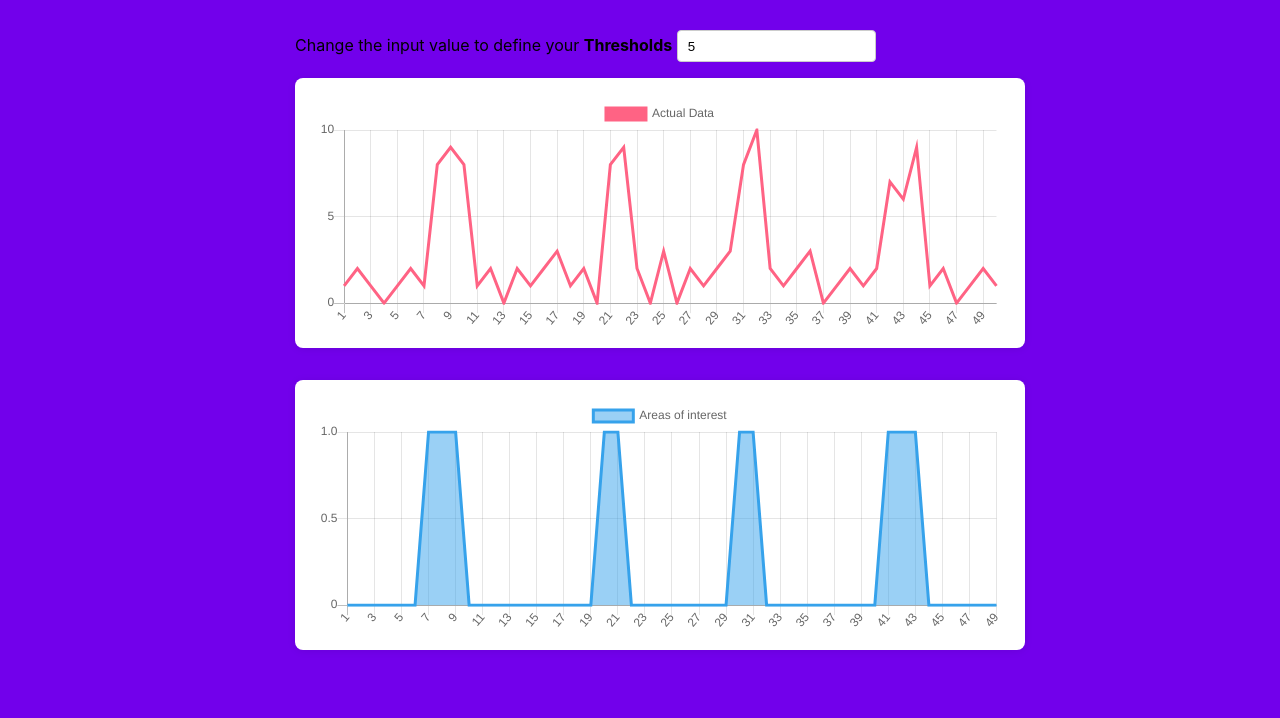
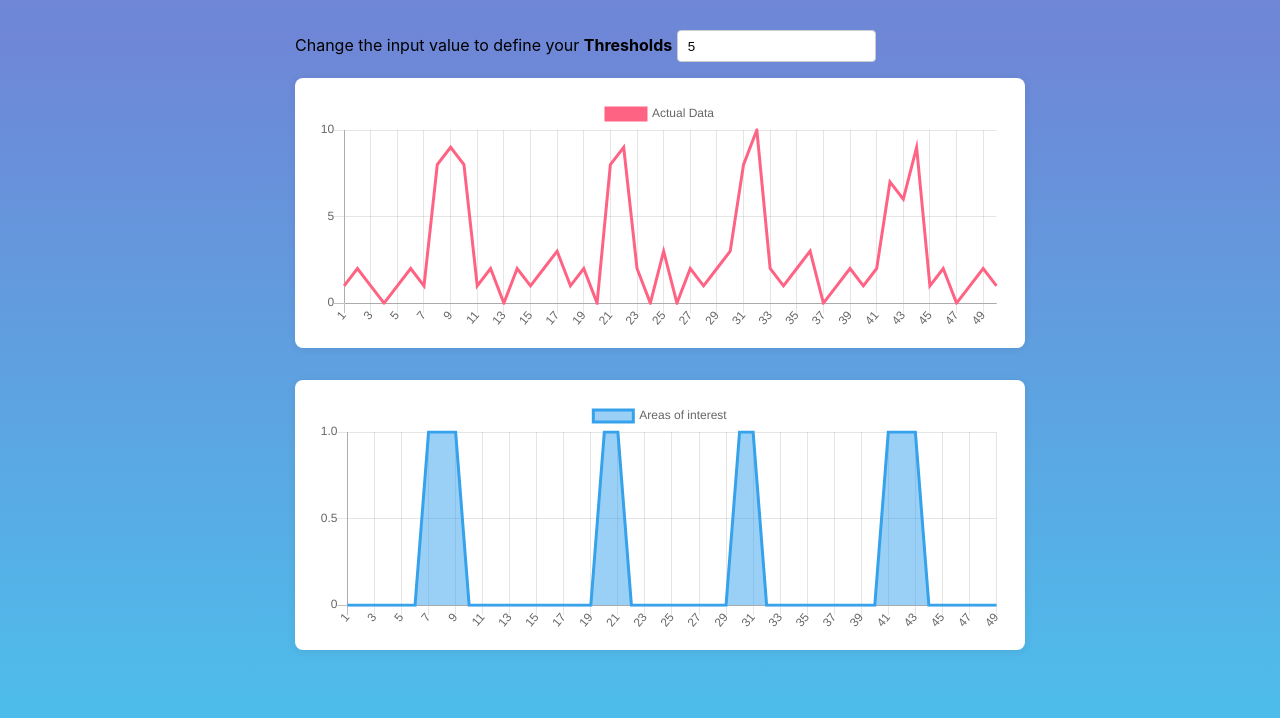
Before and after one commit to azizmashkour/labforward-frontend-test, a React (Create React App) app: page / in a window 1280 px wide. Shown: the top 718 px of the page. Built offline with nearby package versions, Linux system fonts and the light colour scheme.

Commit message:
fix: improve app styles

```diff
--- a/src/components/app/App.css
+++ b/src/components/app/App.css
@@ -8,7 +8,8 @@
 }
 
 html, body {
-  background-color: rgb(114, 0, 235);
+  background-image: linear-gradient(to top, #48c6ef 0%, #6f86d6 100%);
+  height: 100%;
 }
 
 canvas {
```
